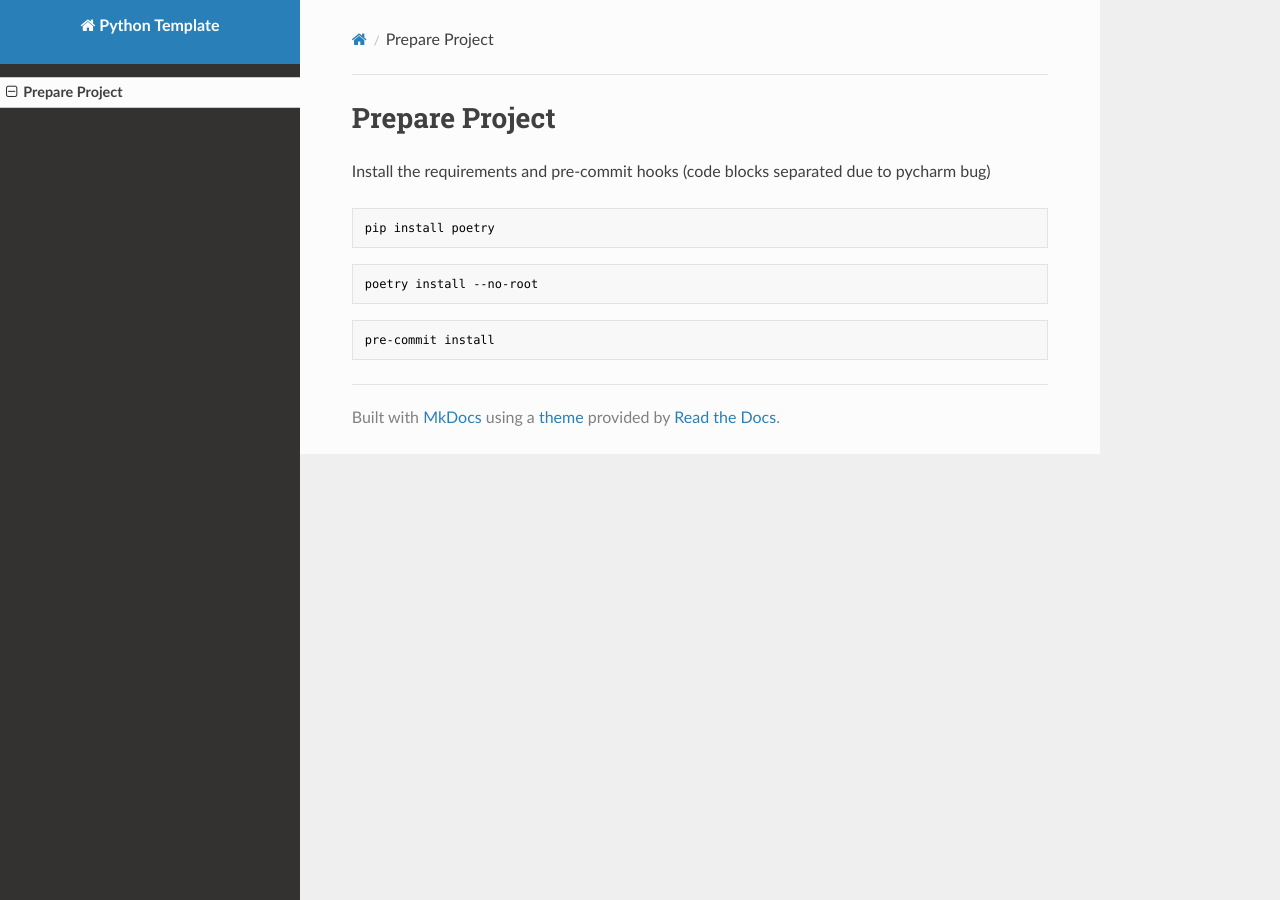
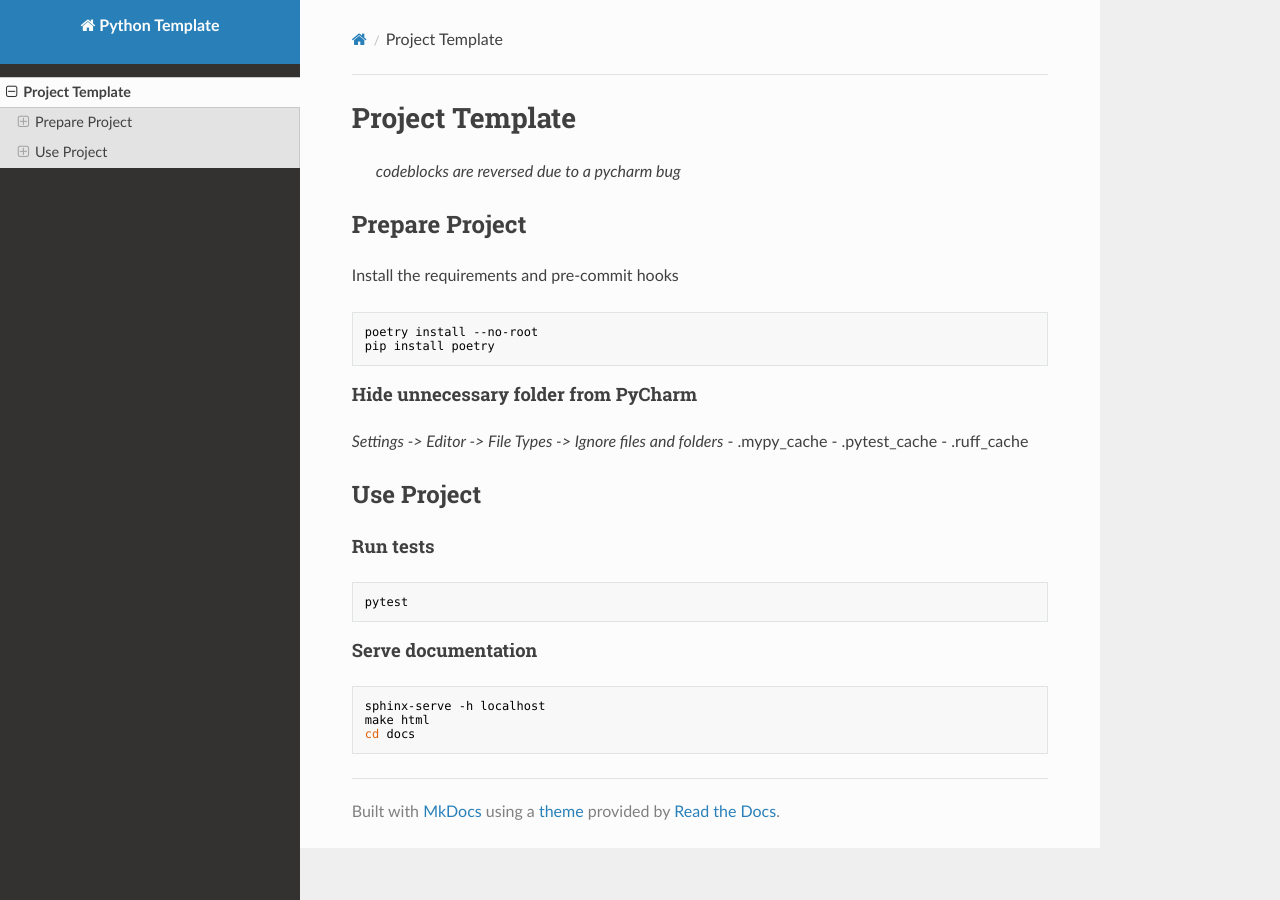
Before and after one commit to OliverStoll/Python-Template, an MkDocs documentation site: the page built from docs/README.md, in a window 1280 px wide. Built offline with MkDocs 1.6.1, drawn with Linux system fonts in a browser that asks for light colours; nearby versions of some CDN libraries.

Commit message:
Switch to Sphinx
Signed-off-by: Oliver Stoll <oliverstoll.berlin@gmail.com>

````diff
--- a/docs/README.md
+++ b/docs/README.md
@@ -1,11 +1,29 @@
-# Prepare Project
-Install the requirements and pre-commit hooks (code blocks separated due to pycharm bug)
+# Project Template
+>*codeblocks are reversed due to a pycharm bug*
+>
+## Prepare Project
+Install the requirements and pre-commit hooks
 ```bash
+poetry install --no-root
 pip install poetry
 ```
+
+#### Hide unnecessary folder from PyCharm
+*Settings -> Editor -> File Types -> Ignore files and folders*
+- .mypy_cache
+- .pytest_cache
+- .ruff_cache
+
+## Use Project
+
+#### Run tests
 ```bash
-poetry install --no-root
+pytest
 ```
+
+#### Serve documentation
 ```bash
-pre-commit install
+sphinx-serve -h localhost
+make html
+cd docs
 ```
````
Also changed, not shown: docs/conf.py (added, +53 -0 lines), docs/index.rst (added, +14 -0 lines), docs/source/basic.rst (added, +7 -0 lines), docs/source/modules.rst (added, +7 -0 lines), pyproject.toml (+10 -8 lines), src/__init__.py (added), 8 other files.
